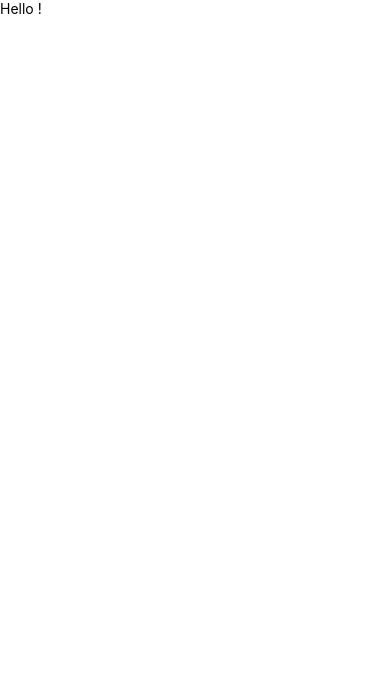
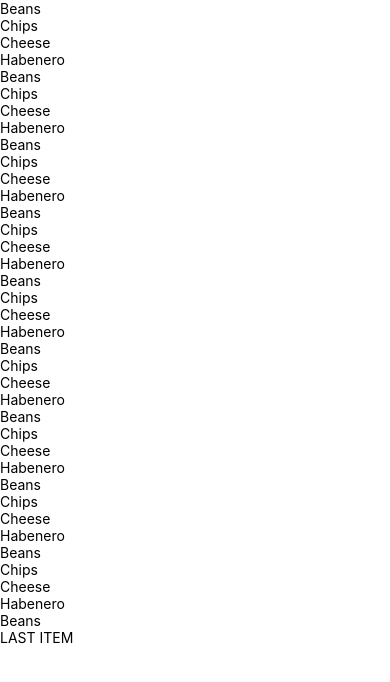
Before and after one commit to rinonTen/react-native-bottom-navigation-bar, a React Native app: screen / in a window 390 px wide. Shown: the top 682 px of the page. Built offline with nearby package versions, Linux system fonts and the light colour scheme.

Commit message:
Fix uuid

```diff
--- a/package.json
+++ b/package.json
@@ -12,6 +12,7 @@
   "dependencies": {
     "react": "17.0.1",
     "react-native": "0.64.0",
+    "react-native-get-random-values": "^1.6.0",
     "uuid": "^8.3.2"
   },
   "devDependencies": {
--- a/src/data/nachos.js
+++ b/src/data/nachos.js
@@ -1,5 +1,6 @@
 // import uuid from "uuid/v4";
-import { uuid } from 'uuid/v4';
+import 'react-native-get-random-values'
+import {v4 as uuid } from 'uuid';
 
 export default [
   { id: uuid(), name: "Beans" },
--- a/src/screens/CurrentList.js
+++ b/src/screens/CurrentList.js
@@ -1,12 +1,17 @@
 import React from 'react'
 
-import { View, Text } from 'react-native'
+import { View, Text, SafeAreaView } from 'react-native'
 
+import nachos from '../data/nachos'
 export default () => {
     return (
-        <View>
-            <Text>Hello !</Text>
-        </View>
+        <SafeAreaView>
+            {nachos.map((item)=>{
+
+                return <Text>{item.name}</Text>
+
+            })}
+        </SafeAreaView>
 
     )
 
```
Also changed, not shown: 1 other file (tests, documents, lock files or other folders).
